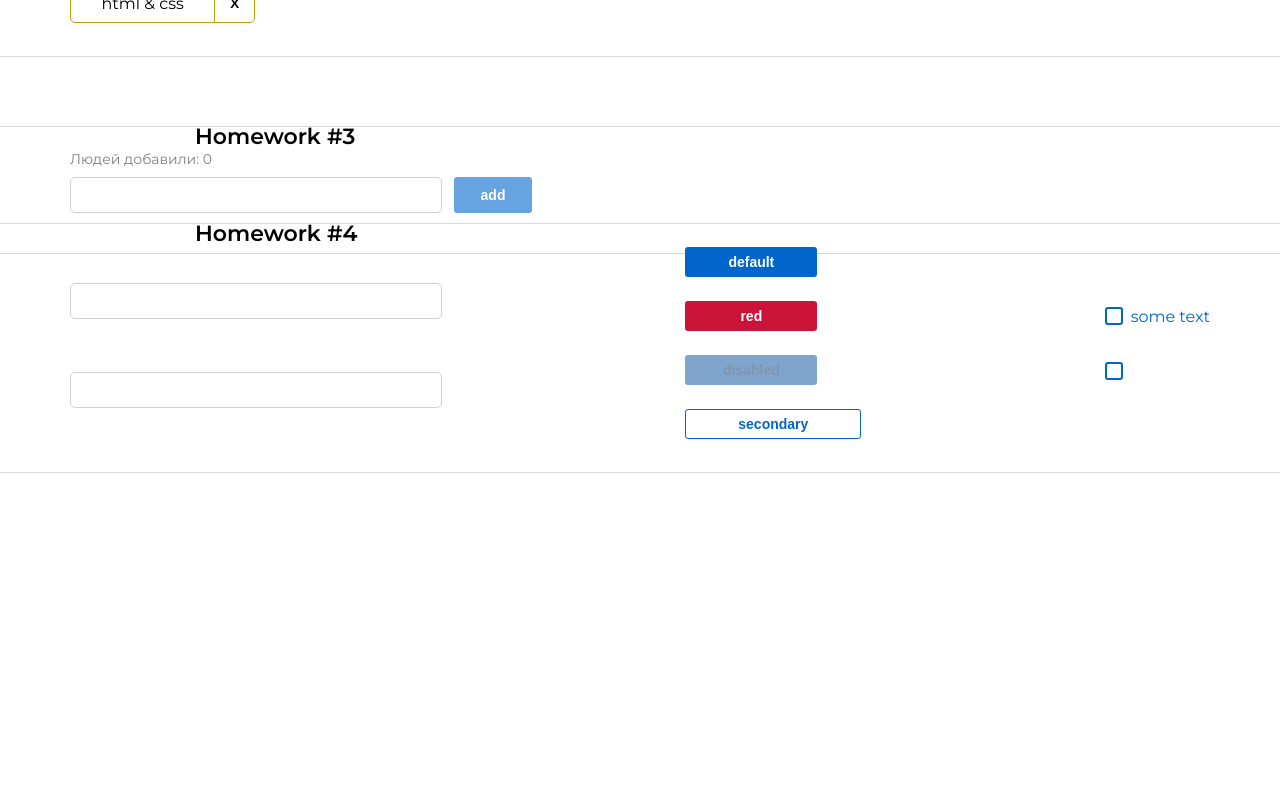
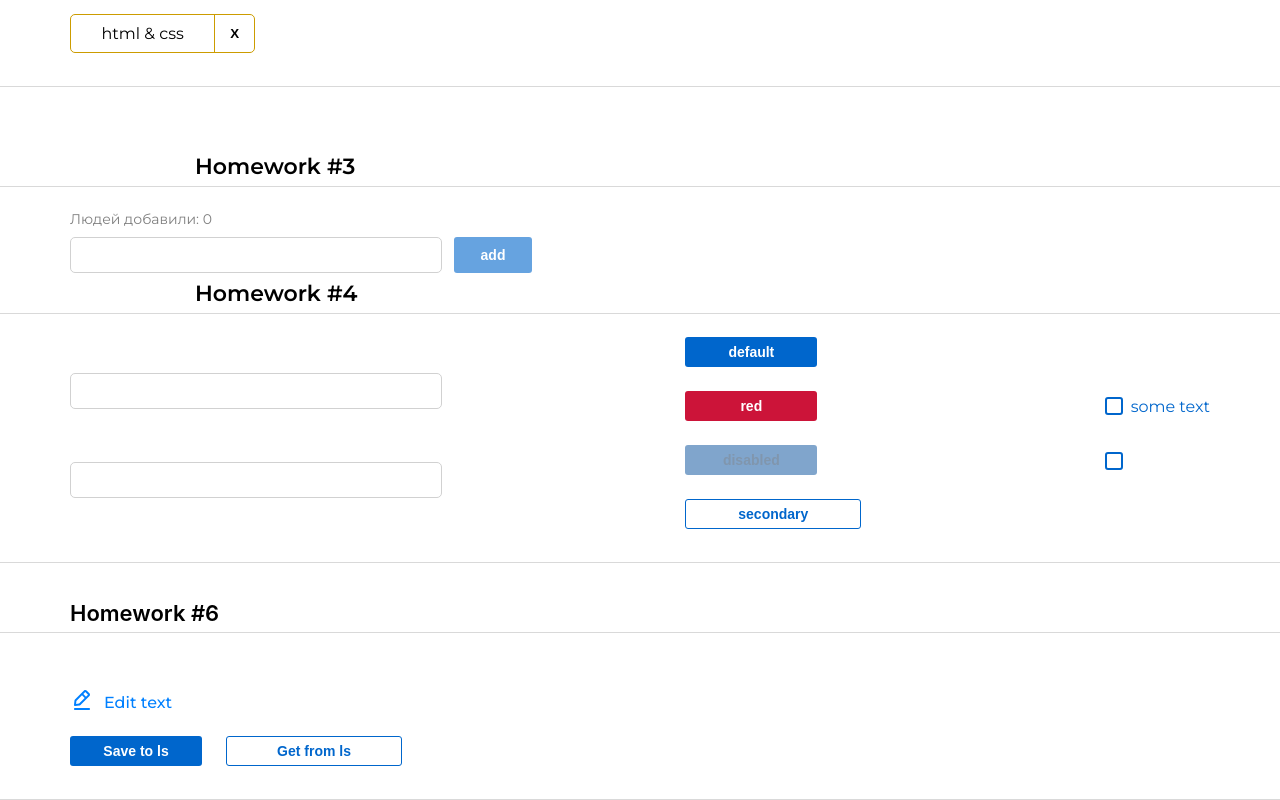
Before and after one commit to Moi-glaza-vezde/homework-sprint2, a React (Create React App) app: page /#/pre-junior in a window 1280 px wide. Shown: the part 759-1559 px from the top of the page. Before the commit the page ends 1232 px from the top, so only its background shows below. Built offline with nearby package versions, Linux system fonts and the light colour scheme.

Commit message:
done hm6

```diff
--- a/src/s1-main/App.module.css
+++ b/src/s1-main/App.module.css
@@ -7,6 +7,7 @@
 .hw {
     max-width: 1280px;
     margin: 0 auto;
+    margin-top: 30px;
 /*margin-bottom: 50px;*/
     font-family: "Montserrat", serif;
 
@@ -46,7 +47,7 @@
     font-weight: 600;
     /*line-height: 26.82px;*/
     text-align: left;
-/*margin-top: 50px;*/
+/*margin-top: 108px;*/
     margin-left: 195px;
 }
 
--- a/src/s1-main/App.tsx
+++ b/src/s1-main/App.tsx
@@ -5,6 +5,7 @@ import HW2 from '../s2-homeworks/hw02/HW2';
 import HW3 from '../s2-homeworks/hw03/HW3';
 import HW4 from '../s2-homeworks/hw04/HW4';
 import HW5 from '../s2-homeworks/hw05/HW5';
+import HW6 from '../s2-homeworks/hw06/HW6';
 
 function App() {
     return (
@@ -17,6 +18,7 @@ function App() {
 
             {/*при выполнении дз 5 и более - закомментировать здесь дз 1-4, так как они есть внутри дз 5*/}
             <HW5/>
+            <HW6/>
         </div>
     )
 }
--- a/src/s2-homeworks/hw04/common/c1-SuperInputText/SuperInputText.tsx
+++ b/src/s2-homeworks/hw04/common/c1-SuperInputText/SuperInputText.tsx
@@ -63,6 +63,7 @@ const SuperInputText: React.FC<SuperInputTextPropsType> = (
                 onKeyPress={onKeyPressCallback}
                 className={finalInputClassName}
                 {...restProps} // отдаём инпуту остальные пропсы если они есть (value например там внутри)
+
             />
             <span
                 id={id ? id + '-span' : undefined}
--- a/src/s2-homeworks/hw06/HW6.module.css
+++ b/src/s2-homeworks/hw06/HW6.module.css
@@ -1,5 +1,19 @@
+
+.hwTitle {
+    font-weight: 600;
+    font-size: 22px;
+    margin-top: 71px;
+    padding-left: 70px;
+
+}
+
+
 .buttonsContainer {
+
+    display: flex;
+    gap: 24px;
 }
 
 .editableSpanContainer {
+    padding-top: 32px;
 }
--- a/src/s2-homeworks/hw06/HW6.tsx
+++ b/src/s2-homeworks/hw06/HW6.tsx
@@ -1,12 +1,12 @@
-import React, { useState } from 'react'
+import React, {useState} from 'react'
 import SuperEditableSpan from './common/c4-SuperEditableSpan/SuperEditableSpan'
-import { restoreState, saveState } from './localStorage/localStorage'
+import {restoreState, saveState} from './localStorage/localStorage'
 import s2 from '../../s1-main/App.module.css'
 import SuperButton from '../hw04/common/c2-SuperButton/SuperButton'
 import s from './HW6.module.css'
 
 /*
- * 1 - в файле SuperEditableSpan.tsx дописать логику функций onEnterCallback, onBlurCallback, onDoubleClickCallBack
+ * 1 - в файле SuperEditableSpan.tsx дописать логику функций onEnterCallback, onBlurCallback, onDoubleClickCallBack +
  * 2 - дописать логику функции restore
  * 3 - сделать стили в соответствии с дизайном
  */
@@ -19,12 +19,14 @@ const HW6 = () => {
     }
     const restore = () => {
         // делают студенты
-
+        const storeValue=localStorage.getItem('hw6-editable-span-value')
+        const parsedValue=storeValue?JSON.parse(storeValue):null
+        setValue(parsedValue)
     }
 
     return (
         <div id={'hw6'}>
-            <div className={s2.hwTitle}>Homework #6</div>
+            <div className={s.hwTitle}>Homework #6</div>
 
             {/*демонстрация возможностей компоненты:*/}
             <div className={s2.hw}>
@@ -35,13 +37,13 @@ const HW6 = () => {
                         onChangeText={setValue}
                         spanProps={{
                             id: 'hw6-editable-span',
-                            defaultText: 'enter text...',
+                            defaultText: 'Edit text',
                         }}
                     />
                 </div>
 
                 <div className={s.buttonsContainer}>
-                    <SuperButton id={'hw6-save'} onClick={save}>
+                    <SuperButton id={'hw6-save'} xType={'default'} onClick={save}>
                         Save to ls
                     </SuperButton>
                     <SuperButton
--- a/src/s2-homeworks/hw06/common/c4-SuperEditableSpan/SuperEditableSpan.module.css
+++ b/src/s2-homeworks/hw06/common/c4-SuperEditableSpan/SuperEditableSpan.module.css
@@ -1,10 +1,26 @@
 .spanBlock {
+    display: flex;
+    align-items: end;
+    gap: 10px;
+    margin-bottom: 24px;
 }
 
 .span {
+    font-weight: 500;
+    font-size: 16px;
+    color: rgba(0, 128, 255, 1);
+    /*margin-left: 10px;*/
+
 }
 
 .input {
+    width: 276px;
+    height: 36px;
+    margin-bottom: 16px;
+    padding-left: 24px;
+
+    border: 1px solid rgba(209, 209, 209, 1);
+    border-radius: 5px;
 }
 
 .pen {
--- a/src/s2-homeworks/hw06/common/c4-SuperEditableSpan/SuperEditableSpan.tsx
+++ b/src/s2-homeworks/hw06/common/c4-SuperEditableSpan/SuperEditableSpan.tsx
@@ -23,7 +23,7 @@ type SuperEditableSpanType = Omit<DefaultInputPropsType, 'type'> & {
     onEnter?: () => void
     error?: string
 
-    spanProps?: DefaultSpanPropsType  & {defaultText?: string}// пропсы для спана
+    spanProps?: DefaultSpanPropsType & { defaultText?: string }// пропсы для спана
 }
 
 const SuperEditableSpan: React.FC<SuperEditableSpanType> = (
@@ -42,19 +42,20 @@ const SuperEditableSpan: React.FC<SuperEditableSpanType> = (
 
     const onEnterCallback = () => {
         // выключить editMode при нажатии Enter // делают студенты
+        setEditMode(false)
 
         onEnter?.()
     }
     const onBlurCallback = (e: React.FocusEvent<HTMLInputElement>) => {
-        // выключить editMode при нажатии за пределами инпута // делают студенты
-
+        // выключ        setEditMode(false)ить editMode при нажатии за пределами инпута // делают студенты
+        setEditMode(false)
         onBlur?.(e)
     }
     const onDoubleClickCallBack = (
         e: React.MouseEvent<HTMLSpanElement, MouseEvent>
     ) => {
         // включить editMode при двойном клике // делают студенты
-
+        setEditMode(true)
         onDoubleClick?.(e)
     }
 
```
